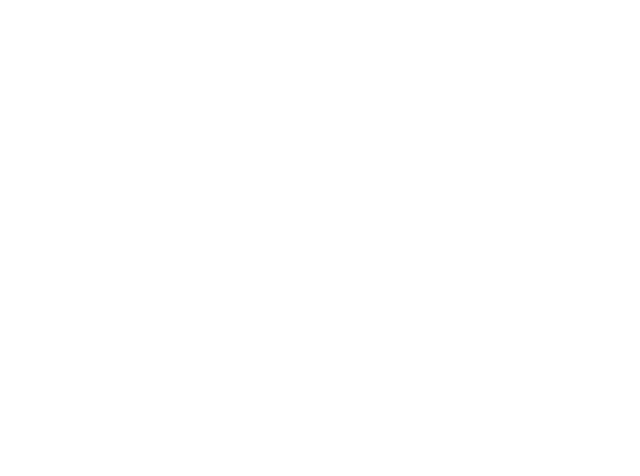
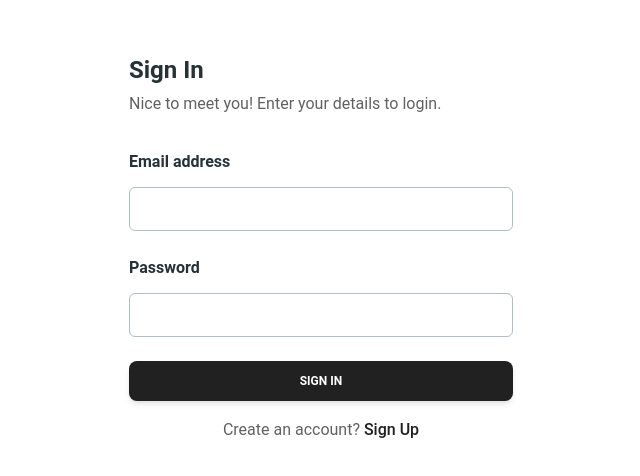
Before and after one commit to Bahtiyorovich/algoritm-coin, a React (Create React App) app in the folder client/: page /login in a window 1280 px wide. Before the commit this address had no page. Shown: the part 148-624 px from the top of the page, without its empty margins (319-959 px from the left). Built offline with nearby package versions, Linux system fonts and the light colour scheme.

Commit message:
auth page

```diff
--- a/client/src/App.js
+++ b/client/src/App.js
@@ -1,18 +1,28 @@
-import { HomePage, Login } from "./components";
-import { Routes, Route } from 'react-router-dom';
+import { useState, useEffect } from 'react';
+import { HomePage, Login, Register } from "./components";
+import { Routes, Route, Navigate } from 'react-router-dom';
+import { getItem } from './helpers/cookie-storage';
 
 const App = () => {
+  const [user, setUser] = useState(null);
 
-  const user = false;
+  useEffect(() => {
+    const token = getItem('token');
+    if (token) {
+      // Token bor, shuning uchun homePage-ni ko'rsatamiz
+      setUser({ loggedIn: true });
+    }
+  }, []);
 
-  if(user) return <HomePage/>;
   return (
-        <>
-          <Routes>
-            <Route path="/" element={<Login/>}/>
-          </Routes>
-        </>
-  )
+    <div className="flex items-center justify-center h-screen">
+      <Routes>
+        <Route path="/" element={user?.loggedIn ? <HomePage /> : <Navigate to="/login" />} />
+        <Route path="/login" element={<Login setUser={setUser} />} />
+        <Route path="/register" element={<Register setUser={setUser} />} />
+      </Routes>
+    </div>
+  );
 }
 
-export default App
+export default App;
--- a/client/src/components/home/main/main.jsx
+++ b/client/src/components/home/main/main.jsx
@@ -3,7 +3,7 @@ import { Routes, Route} from 'react-router-dom';
 import { AddMentor, AllInformation, MyAccount, UpdateMentor } from '../../';
 import { SimpleFooter } from "../footer/footer";
 
-const Main = ({data}) => {
+const Main = () => {
   const { darkMode} = useTheme();
   return (
     <div className={ darkMode
--- a/client/src/components/index.js
+++ b/client/src/components/index.js
@@ -7,3 +7,4 @@ export { default as AddMentor } from './pages/add-mentor/add-mentor.jsx';
 export { default as UpdateMentor } from './pages/update-mentor/update-mentor.jsx';
 export { default as MyAccount} from './pages/my-account/my-account.jsx';
 export { default as Login } from './pages/auth/login.jsx';
+export { default as Register } from './pages/auth/register.jsx';
--- a/client/src/components/pages/auth/login.jsx
+++ b/client/src/components/pages/auth/login.jsx
@@ -1,55 +1,93 @@
-import { styles } from "../../../constants/styles";
-import { GiTwoCoins } from "react-icons/gi";
-import { FcGoogle } from "react-icons/fc";
-import { FaGithub } from "react-icons/fa";
-import { RiLockPasswordFill } from "react-icons/ri";
+import {
+  Card,
+  Input,
+  Button,
+  Typography,
+  Spinner,
+} from "@material-tailwind/react";
+import { useState } from "react";
+import { useDispatch, useSelector } from "react-redux";
+import { Link } from "react-router-dom";
+import { loginUser } from "../../../feature/action/authAction";
 
 const Login = () => {
 
+  const dispatch = useDispatch();
+  const [ formData, setFormData ] = useState({
+    email: '',
+    password: ''
+  });
+
+  const { error, isLoading } = useSelector(state => state.auth);
+
+  const handleChange = (e) => {
+    setFormData({
+      ...formData,
+      [e.target.name]: e.target.value
+    })
+  };
+
+  const handleSubmit = async (e) => {
+    e.preventDefault();
+    dispatch(loginUser(formData))
+  }
+
   return (
-    <div className={`h-screen ${styles.flexCenter} bg-sky-400`}>
-      <div className="w-[465px] h-[545px] bg-white rounded-lg shadow-lg p-[6px]">
-        <div className="border-4 border-sky-400 h-full rounded-md">
-          <div className={`${styles.flexCenter} gap-2 text-3xl font-semibold text-indigo-800 my-10`}>
-            <GiTwoCoins />
-            <h2>Algoritm-coin.uz</h2>
-          </div>
-          <h2 className="text-2xl text-sky-700 text-center my-4">Sign in</h2>
-          <form className={`h-[50%] flex items-start flex-col gap-4 px-10 py-4`}>
-            <input
-              name="username"
-              type="text"
-              placeholder="Username"
-              className="shadow-sm  w-full h-10 rounded-sm border border-slate-300 outline-sky-400 px-4"/>
-            <input
-              name="password"
-              type="password"
-              placeholder="Password"
-              className="shadow-sm  w-full h-10 rounded-sm border border-slate-300 outline-sky-400 px-4"/>
-            <div className="flex items-center gap-2">
-              <input
-                name="remember"
-                type="checkbox" />
-                <p>Remeber me</p>
-            </div>
-            <button type="button" className="shadow-sm  bg-green-500 w-full h-10 rounded-sm text-white font-semibold">Login</button>
-            <div className={`${styles.flexCenter} gap-2 hover:underline cursor-pointer text-slate-600`}><RiLockPasswordFill  className="text-2xl"/> <p>Forgot your password ?</p></div>
-          </form>
+     <Card color="transparent" shadow={false}>
+      <Typography variant="h4" color="blue-gray">
+        Sign In
+      </Typography>
+      <Typography color="gray" className="mt-1 font-normal">
+        Nice to meet you! Enter your details to login.
+      </Typography>
+      <form
+        onSubmit={handleSubmit}
+        className="mt-8 mb-2 w-80 max-w-screen-lg sm:w-96">
+        <div className="mb-1 flex flex-col gap-6">
+          <Typography variant="h6" color="blue-gray" className="-mb-3">
+            Email address
+          </Typography>
+          <Input
+            size="lg"
+            placeholder="Enter email address"
+            className=" !border-t-blue-gray-200 focus:!border-t-gray-900"
+            labelProps={{
+              className: "before:content-none after:content-none",
+            }}
+            name="email"
+            value={formData.email}
+            onChange={handleChange}
+          />
 
-          <div className="flex items-center justify-center gap-4 px-10 mt-5">
-            <div className="cursor-pointer hover:scale-500 w-[50%] shadow-sm flex items-center justify-center gap-2 rounded-md p-2 border-2 border-red-500">
-              <FcGoogle className="text-2xl"/>
-              <p>Google+</p>
-            </div>
-            <div className="cursor-pointer hover:scale-500 w-[50%] shadow-sm flex items-center justify-center gap-2 rounded-md p-2 border-2 border-slate-900">
-              <FaGithub className="text-2xl"/>
-              <p>Github</p>
-            </div>
-          </div>
+          <Typography variant="h6" color="blue-gray" className="-mb-3">
+            Password
+          </Typography>
+          <Input
+            type="password"
+            size="lg"
+            placeholder="********"
+            className=" !border-t-blue-gray-200 focus:!border-t-gray-900"
+            labelProps={{
+              className: "before:content-none after:content-none",
+            }}
+            name="password"
+            value={formData.password}
+            onChange={handleChange}
+          />
         </div>
-      </div>
-    </div>
-  )
+        {error && <div className="text-red-500 mb-4">{error}</div>}
+        <Button type="submit" className="mt-6" fullWidth>
+          {isLoading ? <Spinner/> : 'sign In' }
+        </Button>
+        <Typography color="gray" className="mt-4 text-center font-normal">
+          Create an account?{" "}
+          <Link to="/register" className="font-medium text-gray-900">
+            Sign Up
+          </Link>
+        </Typography>
+      </form>
+    </Card>
+  );
 }
 
 export default Login;
--- a/client/src/components/pages/auth/register.jsx
+++ b/client/src/components/pages/auth/register.jsx
@@ -1,8 +1,110 @@
+import {
+  Card,
+  Input,
+  Button,
+  Typography,
+  Select,
+  Option,
+  Spinner,
+} from "@material-tailwind/react";
+import { Link } from "react-router-dom";
+ import { useDispatch, useSelector } from 'react-redux';
+import { useState } from "react";
+import { registerUser } from "../../../feature/action/authAction";
 
 const Register = () => {
+  const dispatch = useDispatch();
+  const [ formData, setFormData ] = useState({
+    username: '',
+    email: '',
+    password: '',
+  });
+
+  const { error, isLoading } = useSelector(state => state.auth);
+
+  const handleChange = (e) => {
+    setFormData({
+      ...formData,
+      [e.target.name]: e.target.value,
+    })
+  }
+
+  const handleSubmit = async(e) => {
+    e.preventDefault();
+    dispatch(registerUser(formData))
+  }
+
   return (
-    <div>Register</div>
-  )
+     <Card color="transparent" shadow={false}>
+      <Typography variant="h4" color="blue-gray">
+        Sign Up
+      </Typography>
+      <Typography color="gray" className="mt-1 font-normal">
+       Enter your details to register.
+      </Typography>
+      <form
+        onSubmit={handleSubmit}
+        className="mt-8 mb-2 w-80 max-w-screen-lg sm:w-96">
+        <div className="mb-1 flex flex-col gap-6">
+          <Typography variant="h6" color="blue-gray" className="-mb-3">
+            Username
+          </Typography>
+          <Input
+            size="lg"
+            placeholder="name@mail.com"
+            className=" !border-t-blue-gray-200 focus:!border-t-gray-900"
+            labelProps={{
+              className: "before:content-none after:content-none",
+            }}
+            name="username"
+            value={formData.username}
+            onChange={handleChange}
+          />
+          <Typography variant="h6" color="blue-gray" className="-mb-3">
+            Email address
+          </Typography>
+          <Input
+            size="lg"
+            placeholder="name@mail.com"
+            className=" !border-t-blue-gray-200 focus:!border-t-gray-900"
+            labelProps={{
+              className: "before:content-none after:content-none",
+            }}
+            name="email"
+            value={formData.email}
+            onChange={handleChange}
+          />
+          <Typography variant="h6" color="blue-gray" className="-mb-3">
+            Password
+          </Typography>
+          <div>
+            <Input
+              type="password"
+              size="lg"
+              placeholder="********"
+              className=" !border-t-blue-gray-200 focus:!border-t-gray-900"
+              labelProps={{
+                className: "before:content-none after:content-none",
+              }}
+              name="password"
+              value={formData.password}
+              onChange={handleChange}
+            />
+            </div>
+        </div>
+        {error && <div className="text-red-500 mb-4">{error}</div>}
+        <Button type="submit" className="mt-6" fullWidth>
+          {isLoading ? <Spinner/> : 'sign Up' }
+        </Button>
+        <Typography color="gray" className="mt-4 text-center font-normal">
+          Already have an account?{" "}
+          <Link to="/login" className="font-medium text-gray-900">
+            Sign In
+          </Link>
+        </Typography>
+      </form>
+    </Card>
+  );
 }
 
-export default Register
+export default Register;
--- a/client/src/index.js
+++ b/client/src/index.js
@@ -10,12 +10,12 @@ import store from './store';
 const root = ReactDOM.createRoot(document.getElementById('root'));
 root.render(
   <React.StrictMode>
-    <Provider store={store}>
       <BrowserRouter>
-        <ThemeProvider>
-          <App />
-        </ThemeProvider>
+        <Provider store={store}>
+            <ThemeProvider>
+              <App />
+            </ThemeProvider>
+        </Provider>
       </BrowserRouter>
-    </Provider>
   </React.StrictMode>
 );
--- a/client/src/service/api.js
+++ b/client/src/service/api.js
@@ -1,13 +1,15 @@
 import axios from "axios";
 import { getItem } from "../helpers/cookie-storage";
 
-axios.defaults.baseURL = 'http://localhost:5050/api'
+const instance = axios.create({
+  baseURL: 'http://localhost:8000/api', // Replace with your actual API URL// This ensures cookies are sent with each request
+});
 
-axios.interceptors.request.use(config => {
-    const token = getItem('token')
-    const authorization = token ? `Token ${token}` : ''
-    config.headers.Authorization = authorization
-    return config
-})
+instance.interceptors.request.use(config => {
+  const token = getItem('token');
+  const authorization = token ? `Token ${token}` : '';
+  config.headers.Authorization = authorization;
+  return config;
+});
 
-export default axios
+export default instance;
```
Also changed, not shown: client/src/feature/action/authAction.js (+19 -20 lines), client/src/feature/user/authSlice.js (+24 -28 lines), client/src/helpers/cookie-storage.js (+10 -40 lines).
